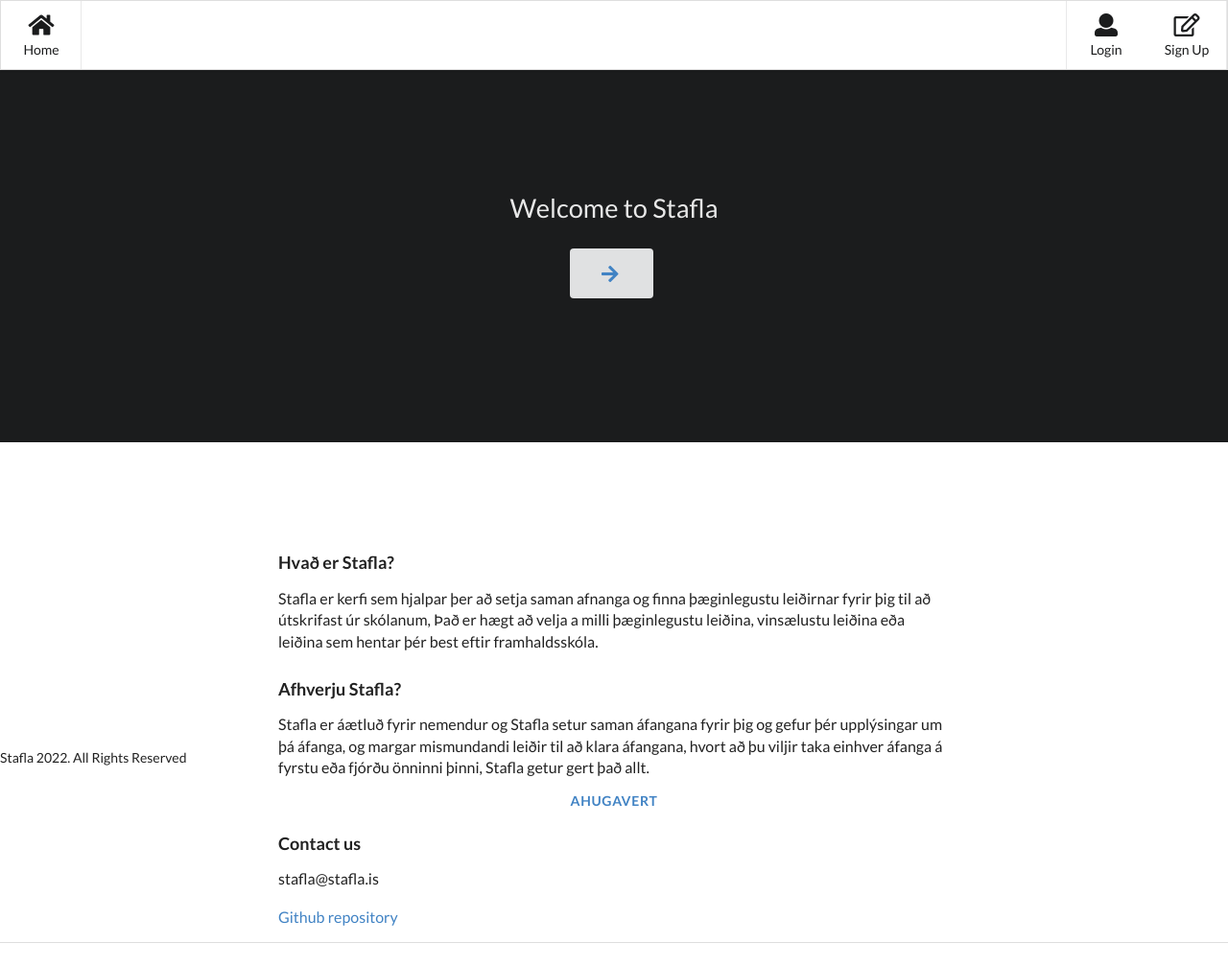
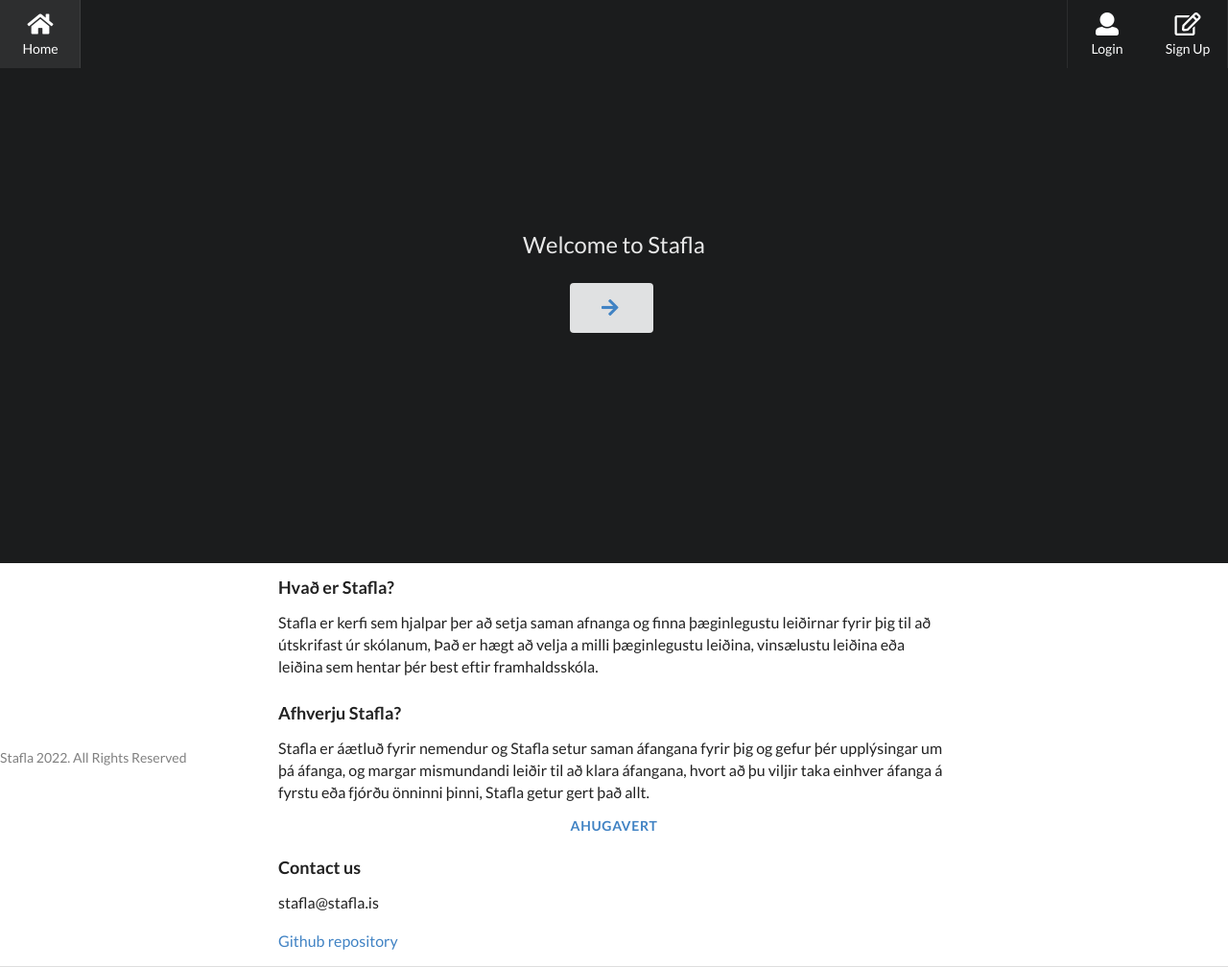
Before and after one commit to vefthroun4/Stafla, a Flask app: page / in a window 1280 px wide. Shown: the whole page at 96% size. Before the commit the page ends 983 px from the top, so only its background shows below. Run offline with Flask 2, Linux system fonts and the light colour scheme; some libraries are stand-ins or nearby versions.

Commit message:
Default dark

```diff
--- a/app/static/css/styles.css
+++ b/app/static/css/styles.css
@@ -3,8 +3,7 @@
 
 /* BANNER/MASTHEAD */
 .ui.inverted.segment {
-  padding-top: 100px;
-  padding-bottom: 150px;
+  padding: 240px;
 
 }
 .masthead .ui.menu .ui.button {
@@ -15,18 +14,23 @@
     margin-bottom: 0em;
     font-size: 4em;
     font-weight: normal;
+
   }
   .masthead h2 {
     font-size: 1.7em;
     font-weight: normal;
     padding-bottom: 10px;
+
+
   }
 
 
 /* CONTAINER & CONTENT */
-.ui.container, #login, #signup, #namskra {
+ .ui.content,#login, #signup, #namskra {
   padding-top: 100px;
 }
+
+
 
   /* Responsive Vantar */
   @media only screen and (max-width: 700px) {
@@ -49,9 +53,9 @@ footer {
     bottom:0 ;
     margin-top: auto;
     padding: auto;
-
     position: fixed;
     width: 100%;
+    color: grey;
 
 
   }
--- a/app/templates/header.html
+++ b/app/templates/header.html
@@ -1,5 +1,5 @@
 
-<div class="ui labeled fixed icon menu" id="navbar">
+<div class="ui inverted labeled fixed icon menu" id="navbar">
     <div class="left menu">
     <a href="{{url_for('home.index')}}" class="item">
       <i class="home icon"></i>
--- a/app/templates/index.html
+++ b/app/templates/index.html
@@ -1,7 +1,7 @@
 {% extends "base.html" %}
 {%block content %}
       <div class="ui inverted vertical masthead center aligned segment">
-        <div class="ui text container">
+        <div class="ui text con">
           <h2>Welcome to Stafla</h2>
           <div class="ui huge button">
             <a href="{{url_for('namskra.namskra')}}">
```
